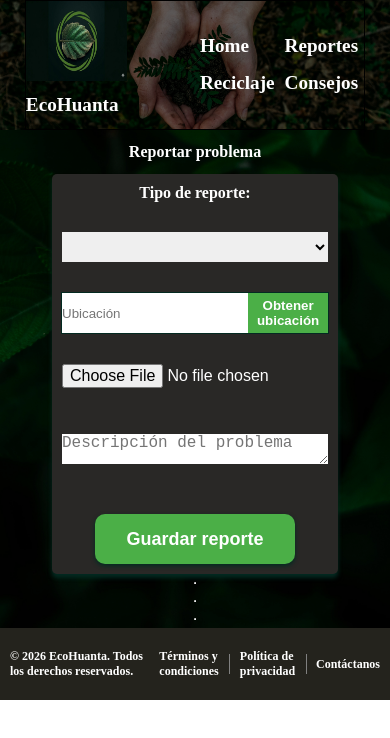
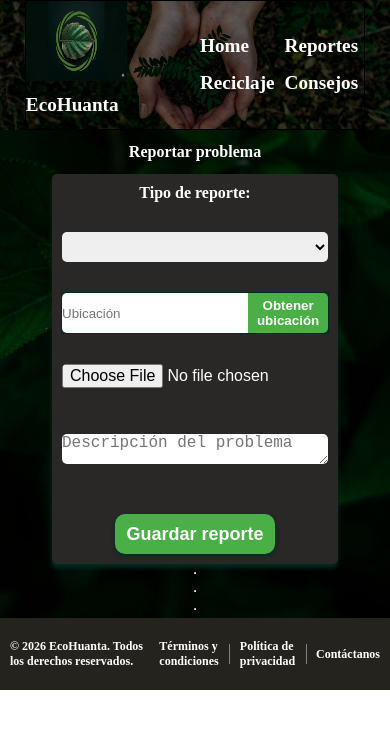
Before and after one commit to NAbelPareja/Reciclage, an Angular app: page /reportes in a window 390 px wide. Shown: the top 738 px of the page. Built offline with nearby package versions, Linux system fonts and the light colour scheme.

Commit message:
estructura 1

```diff
--- a/src/app/pages/consejos/consejos.component.css
+++ b/src/app/pages/consejos/consejos.component.css
@@ -38,11 +38,18 @@
 
     .cards{
     display: grid;
-    grid-template-columns: repeat(auto-fit, minmax(300px, 1fr));
-    gap: 20px;
+    grid-template-columns: repeat(auto-fit, minmax(250px, 1fr));
+    gap: 30px;
     padding: 10px 10px;
+    margin: 0px 50px;
 }
     .card{
         padding: 0px 10px;
     }
+    .card img{
+    width: 100%;
+    height: 200px;
+    border-radius: 8px;
+    align-items: center;
+    }
 }
--- a/src/app/pages/consejos/consejos.component.html
+++ b/src/app/pages/consejos/consejos.component.html
@@ -1,4 +1,3 @@
-
 <div class="prin">
     <h1>Consejos para el reciclaje</h1>
     <div class="cards">
--- a/src/app/pages/reciclaje/reciclaje.component.css
+++ b/src/app/pages/reciclaje/reciclaje.component.css
@@ -122,18 +122,22 @@ hr{
   overflow-x:hidden;
 
 }
+    .text p,  .text h5, .text h2{
+    margin: 10px 10px;
+}
     .services{
     display: flex;
     flex-direction: row;
     justify-content: center;
     align-items: center;
-    margin-top: 50px;
+    margin: 20px 0px;
     gap: 20px;
 
 }
     .services div{
-    width: 30%;
-    padding: 0 10px;
+    width: 35%;
+    padding: 0px 10px;
+    height: 120px;
 
 }
     .carrusel{
@@ -152,7 +156,7 @@ hr{
 }
     hr{
     width: 70%;
-    margin: 0px 55px;
+    margin: 20px 55px 0px 55px;
     border: none;
 }
     .text{
--- a/src/app/pages/reportes/reportes.component.css
+++ b/src/app/pages/reportes/reportes.component.css
@@ -38,6 +38,7 @@ h2{
     padding: 0%;
     border: none;
     font-size: 16px;
+    border-radius: 5px;
 }
 
 .archivo input{
@@ -54,6 +55,18 @@ h2{
     border: 1px solid #032a21;
     width: 100%;
     height: 40px;
+
+}
+
+.ubicacion input {
+    border-bottom-left-radius: 5px;
+    border-top-left-radius: 5px;
+}
+
+.ubicacion button{
+    border-bottom-right-radius: 5px;
+    border-top-right-radius: 5px;
+
 }
 
 .form #btn-guardar{
@@ -126,6 +139,8 @@ h2{
     border-radius: 5px;
     width: 60%;
     margin: 10px 0px;
+    white-space: pre-wrap;
+    word-break: break-word;
 }
 
 @media (max-width: 500px){
@@ -144,4 +159,9 @@ h2{
 
     }
 
+    .form #btn-guardar{
+    width: 160px;
+    height: 40px;
 }
+
+}
--- a/src/app/pages/reportes/reportes.component.html
+++ b/src/app/pages/reportes/reportes.component.html
@@ -18,7 +18,12 @@
         <div class="archivo">
           <input type="file" accept="image/*" (change)="capturarImagen($event)">
         </div>
-        <textarea [(ngModel)]="nuevoReporte.descripcion" name="" id="" placeholder="Descripción del problema"></textarea>
+        <textarea #txt
+          (input)="autoResize(txt)"
+          [(ngModel)]="nuevoReporte.descripcion"
+          name=""
+          id=""
+          placeholder="Descripción del problema"></textarea>
         <button (click)="agregarReporte()" id="btn-guardar">Guardar reporte</button>
     </div>
     <hr>
@@ -29,7 +34,7 @@
         <p><strong>{{ r.tipo }}</strong></p>
         <p>{{ r.ubicacion }}</p>
         <img *ngIf="imagenPreview" [src]="imagenPreview" width="250">
-        <p>{{ r.descripcion }}</p>
+        <p >{{ r.descripcion }}</p>
 
         <button (click)="enviarWhatsApp(r)" id="btn-whatsapp">Enviar por WhatsApp</button>
       </div>
--- a/src/app/pages/reportes/reportes.component.ts
+++ b/src/app/pages/reportes/reportes.component.ts
@@ -130,5 +130,20 @@ capturarImagen(event: any){
 
     reader.readAsDataURL(archivo);
   }
+  }
+  // Tamaño del texta area, para que crezca automaticamente
+
+
+  autoResize(textarea2: HTMLTextAreaElement) {
+
+  textarea2.style.height = "auto";
+
+  textarea2.style.height = textarea2.scrollHeight + "px";
+  if (textarea2.scrollHeight >= 100) {
+    textarea2.style.height = "100px";
+  };
+  console.log(textarea2.scrollHeight);
+
 }
+
 }
--- a/src/app/shared/header/header.component.html
+++ b/src/app/shared/header/header.component.html
@@ -1,6 +1,6 @@
 <div class="nav-p">
     <div class="logo">
-        <img src="logo.jpg" alt="">
+        <img src="/logo.jpg" alt="">
         <h1>EcoHuanta</h1>
     </div>
     <div class="navegacion">
```
Also changed, not shown: 1 other file (tests, documents, lock files or other folders).
